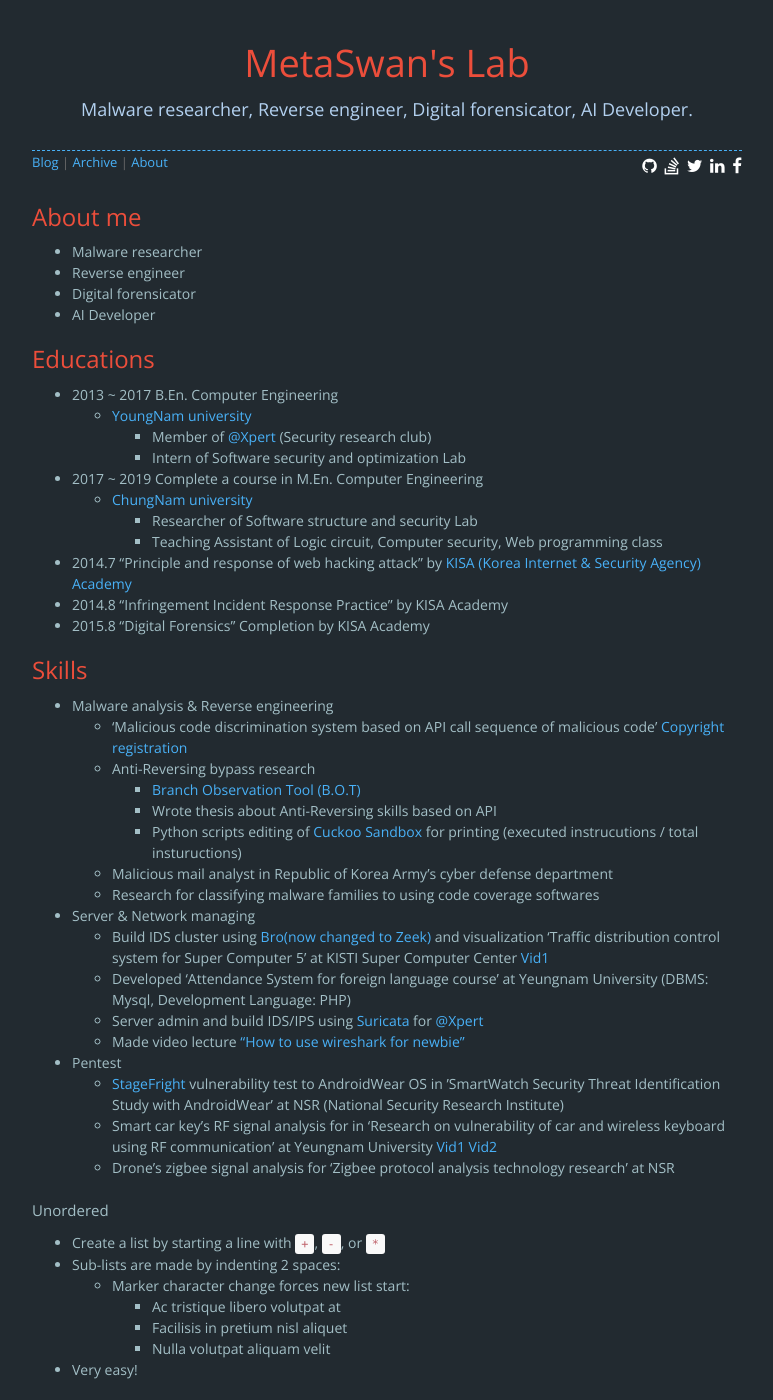
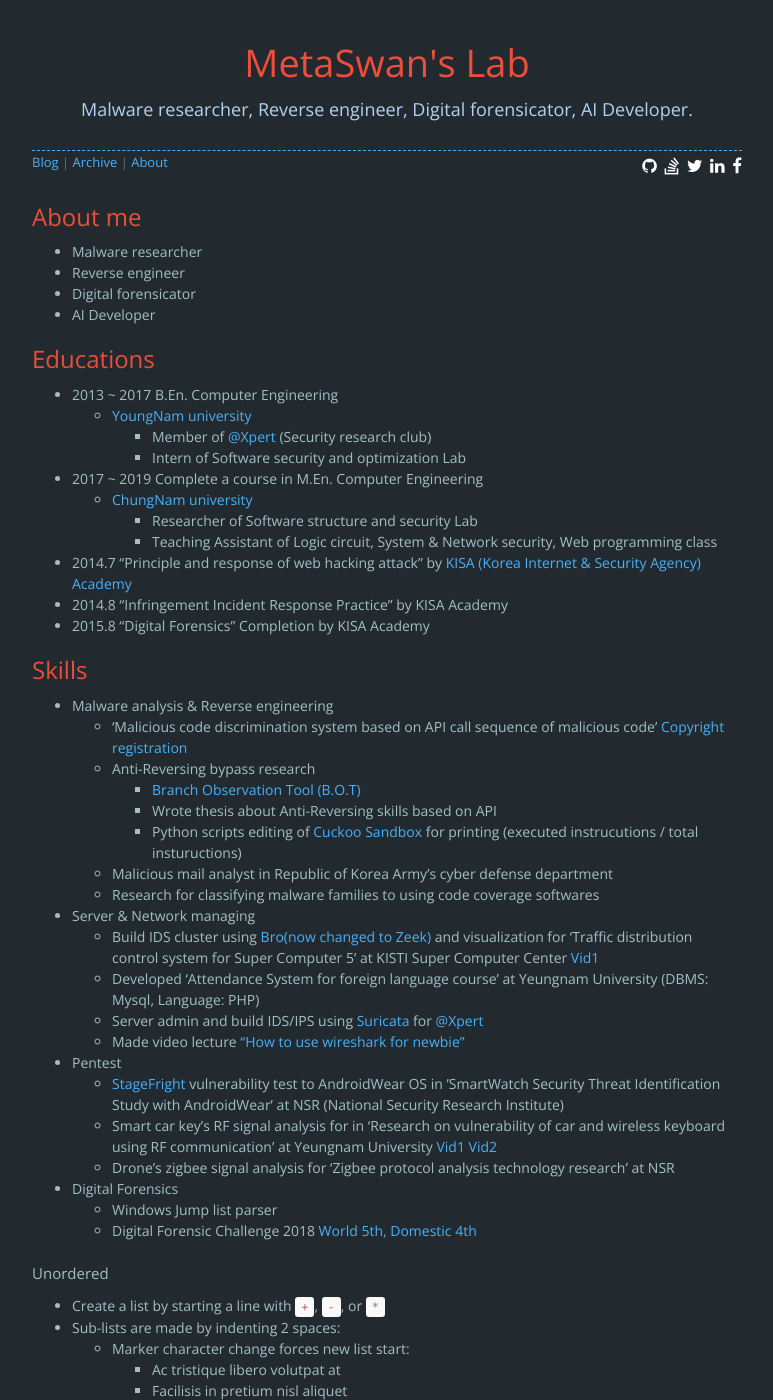
Before and after one commit to MetaSwan/metaswan.github.io, a Jekyll site: the page built from about.html, in a window 1280 px wide and 1400 px high. Shown: the whole window, without its empty margins (253-1026 px from the left). Built offline with Jekyll 4.4.1, drawn with Linux system fonts in a browser that asks for light colours; nearby versions of some CDN libraries; comment, search, counter and statistics services are not loaded.

Commit message:
Update about.yml

```diff
--- a/_data/about.yml
+++ b/_data/about.yml
@@ -15,7 +15,7 @@
   + 2017 ~ 2019 Complete a course in M.En. Computer Engineering
     - [ChungNam university](http://cnu.ac.kr)
       * Researcher of Software structure and security Lab
-      * Teaching Assistant of Logic circuit, Computer security, Web programming class
+      * Teaching Assistant of Logic circuit, System & Network security, Web programming class
 
   - 2014.7 "Principle and response of web hacking attack" by [KISA (Korea Internet & Security Agency) Academy ](https://academy.kisa.or.kr/main.kisa)
   - 2014.8 "Infringement Incident Response Practice" by KISA Academy
@@ -33,8 +33,8 @@
     - Research for classifying malware families to using code coverage softwares
 
   + Server & Network managing
-    - Build IDS cluster using [Bro(now changed to Zeek)](https://www.zeek.org/) and visualization 'Traffic distribution control system for Super Computer 5' at KISTI Super Computer Center [Vid1](https://youtu.be/MeiyultrHW0)
-    - Developed 'Attendance System for foreign language course' at Yeungnam University (DBMS: Mysql, Development Language: PHP)
+    - Build IDS cluster using [Bro(now changed to Zeek)](https://www.zeek.org/) and visualization for 'Traffic distribution control system for Super Computer 5' at KISTI Super Computer Center [Vid1](https://youtu.be/MeiyultrHW0)
+    - Developed 'Attendance System for foreign language course' at Yeungnam University (DBMS: Mysql, Language: PHP)
     - Server admin and build IDS/IPS using [Suricata](https://suricata-ids.org/) for [@Xpert](http://2xpert.org)
     - Made video lecture ["How to use wireshark for newbie"](https://youtu.be/hZtzZclVGUU)
 
@@ -44,6 +44,9 @@
     - Smart car key's RF signal analysis for in 'Research on vulnerability of car and wireless keyboard using RF communication' at Yeungnam University [Vid1](https://youtu.be/LwKrew30-IQ)[ Vid2](https://youtu.be/U6QA7cTYrpg)
     - Drone's zigbee signal analysis for 'Zigbee protocol analysis technology research' at NSR
 
+  + Digital Forensics
+    - Windows Jump list parser
+    - Digital Forensic Challenge 2018 [World 5th, Domestic 4th](http://dfchallenge.org/ranking-2018/)
 
   Unordered
 
```
